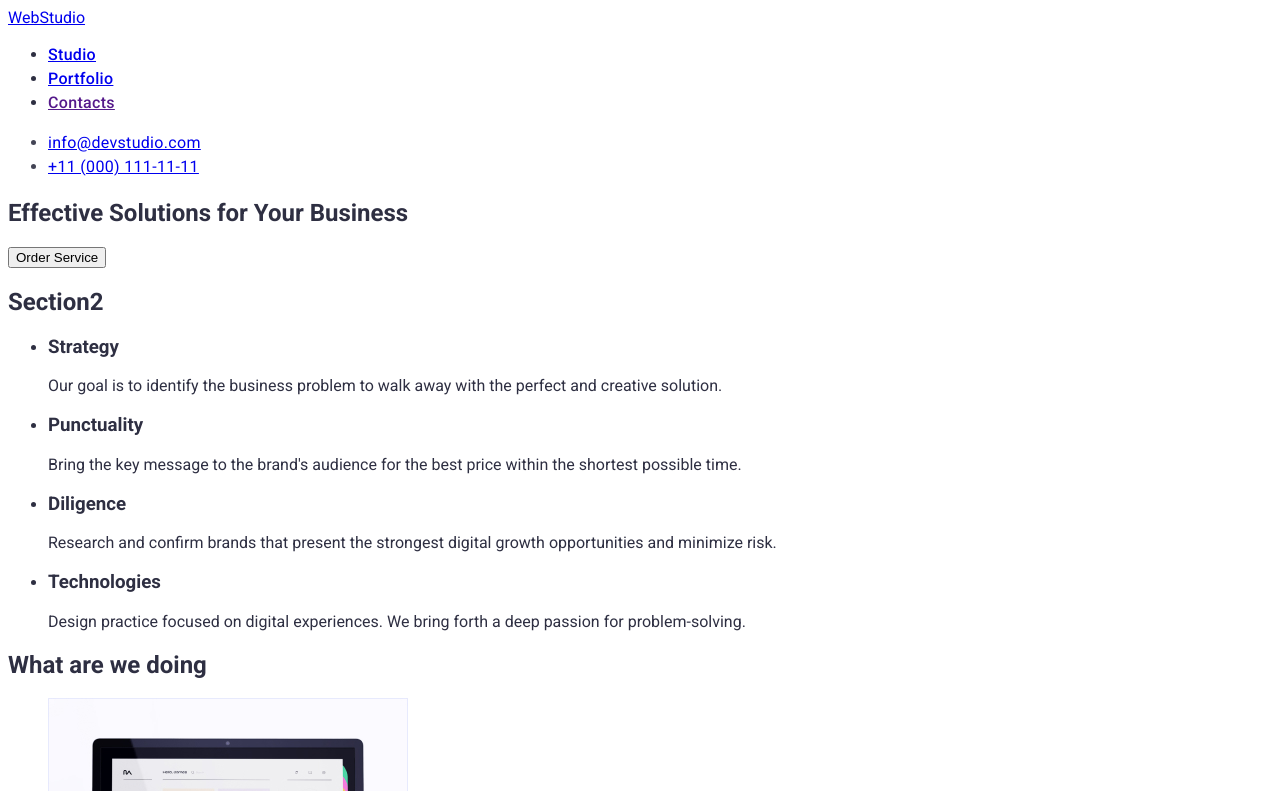
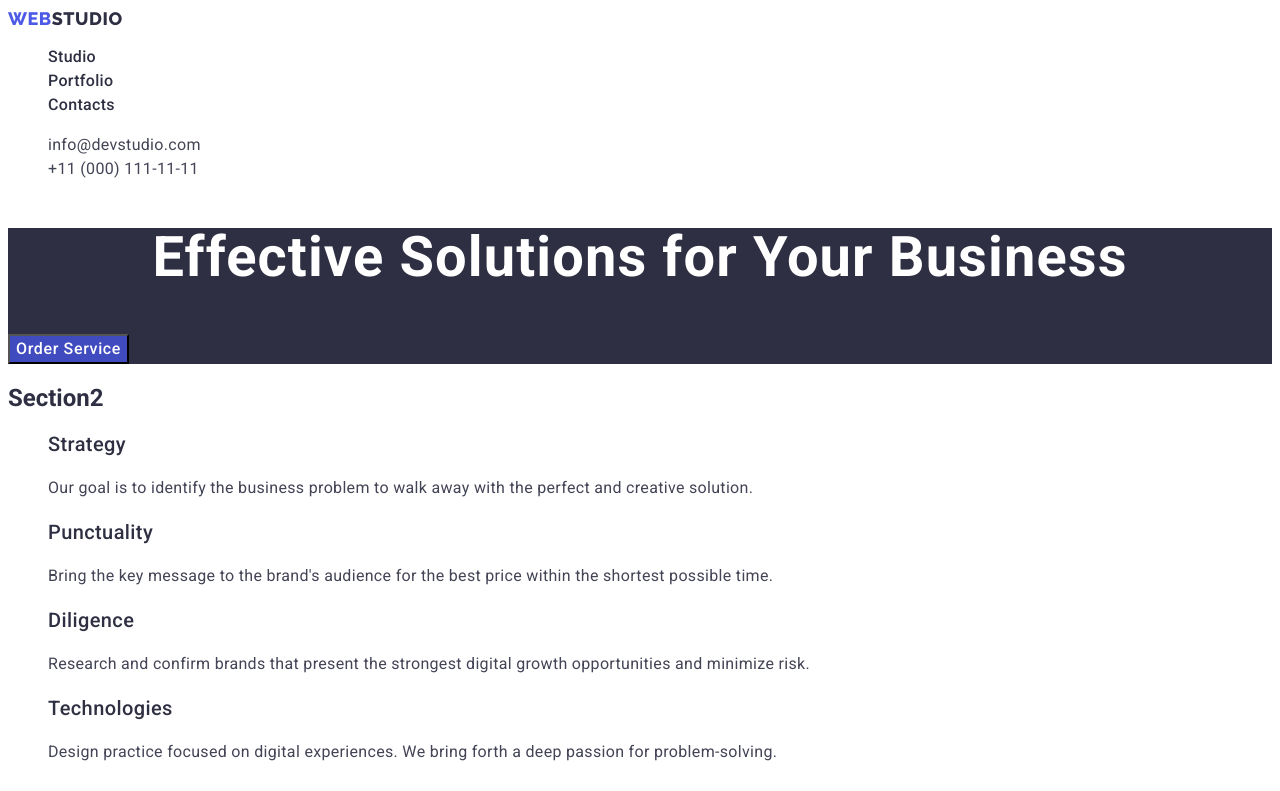
Before and after one commit to lirikape/goit-markup-hw-02, a plain HTML site: page index.html in a window 1280 px wide. Both pictures are taken after a click on the button "Order Service". Shown: the top 791 px of the page. Drawn offline with Linux system fonts and the light colour scheme.

Commit message:
hw2
update 1.1

```diff
--- a/css/styles.css
+++ b/css/styles.css
@@ -1,65 +1,166 @@
 :root{
     --navyblue: #2E2F42;
+    --slate: #434455;
+    --ocean: #404BBF;
+    --iris: #4D5AE5;
+    --white: #FFFFFF;
+    --cloud: #F4F4FD;
 }
+
 
 body{
     font-family: "Roboto", sans-serif;
     color: #2E2F42;
+    color: #434455
+    background-color: var(#FFFFFF);
 }
 /* header */
-.header-navigation{
-    color: var(--navyblue, #2E2F42);
 
-    /* Body Medium */
-    font-size: 16px;
-    font-style: normal;
-    font-weight: 500;
-    line-height: 24px; /* 150% */
-    letter-spacing: 0.32px;
+.logo{
+    font-family: "Raleway", sans-serif;
+    font-weight: 800;
+    font-size: 18px;
+    line-height: 1.17;
+    letter-spacing: 0.03em;
+    text-transform: uppercase;
+    color: var(--iris, #4D5AE5);
+    text-decoration: none;
+
 }
 
-.contacts-list{
-    color: var(--slate, #434455);
-
-    /* Body */
-    font-size: 16px;
-    font-style: normal;
-    font-weight: 400;
-    line-height: 24px; /* 150% */
-    letter-spacing: 0.32px;
-}
-.contacts-list .link:hover,
-.contacts-list .link:focus {
-    color: var(--ocean, #404BBF);
-
-    /* Body */
-    font-family: Roboto;
-    font-size: 16px;
-    font-style: normal;
-    font-weight: 400;
-    line-height: 24px; /* 150% */
-    letter-spacing: 0.32px;
+.logo .span-logo-top{
+    color: var(--navyblue);
 }
 
-/* project cards */
-.cards .title {
-    color: var(--navyblue, #2E2F42);
-    font-family: Roboto;
-    font-size: 20px;
-    font-style: normal;
+/* header navigation */
+.list{
+    list-style: none;
+}
+.link{
+    text-decoration: none;
+}
+.nav-list{
     font-weight: 500;
-    line-height: 24px; /* 120% */
-    letter-spacing: 0.4px;
+    font-size: 16px;
+    line-height: 1.5;
+    letter-spacing: 0.02em;
+    color: var(--navyblue);
+    text-decoration: none;
+}
+.nav-list:hover,
+.nav-list:focus {
+    color: var(--ocean);
 }
 
-.cards .text {
-    color: var(--slate, #434455);
+address{
+    font-style: normal;
+}
 
-    /* Body */
-    font-family: Roboto;
+.mail-phone{
     font-size: 16px;
-    font-style: normal;
-    font-weight: 400;
-    line-height: 24px; /* 150% */
-    letter-spacing: 0.32px;
+    line-height: 1.5;
+    letter-spacing: 0.02em;
+    color: var(--slate);
+    text-decoration: none;
 }
+
+.mail-phone:hover,
+.mail-phone:focus {
+    color: var(--ocean);
+}
+
+/* section 1 */
+.section-one {
+    background-color: var(--navyblue)
+}
+
+.effective {
+    font-size: 56px;
+    line-height: 1.07;
+    text-align: center;
+    letter-spacing: 0.02em;
+    color: var(--white);
+}
+.button_order {
+    background-color: #4D5AE5;
+    font-family: "Roboto", sans-serif;
+    font-weight: 500;
+    font-size: 16px;
+    line-height: 1.5;
+    letter-spacing: 0.04em;
+    color: #ffffff;
+    cursor: pointer;
+}
+.button_order:hover,
+.button_order:focus {
+    background-color: #404BBF;
+}
+
+
+/* section 2 */
+.title {
+    color: var(--navyblue);
+    font-size: 20px;
+    font-weight: 500;
+    line-height: 1.2;
+    letter-spacing: 0.02em;
+}
+
+.text {
+    color: var(--slate);
+    font-size: 16px;
+    line-height: 1.5;
+    letter-spacing: 0.02em;
+}
+
+
+/* section 3 */
+.we-doing {
+    font-size: 36px;
+    line-height: 1.11;
+    text-align: center;
+    letter-spacing: 0.02em;
+    text-transform: capitalize;
+    color: var(--navyblue);
+}
+
+/* section 4 */
+.our-team {
+    background-color: #F4F4FD;
+}
+.floor{
+    background-color: #FFFFFF;
+}
+
+
+
+/* footer */
+.footer-side{
+    background-color: var(--navyblue);
+}
+.span-logo-down{
+    color: var(--cloud);
+}
+.down{
+    color: var(--cloud);
+    line-height: 1.5;
+    letter-spacing: 0.02em;
+}
+
+/* porfolio */
+/* main */
+.button-all{
+    font-family: "Roboto", sans-serif;
+    font-weight: 500;
+    font-size: 16px;
+    line-height: 1.5;
+    letter-spacing: 0.04em;
+    color: var(--iris);
+    background-color: var(--cloud);
+    cursor: pointer;
+}
+.button-all:hover,
+.button-all:focus{
+    color: var(--white);
+    background-color: var(--ocean);
+}
--- a/index.html
+++ b/index.html
@@ -12,30 +12,33 @@
     <title>WebStudio</title>
 </head>
 
-<body>
+<body class="body">
     <!-- header -->
     <header>
         <nav>
-            <a href="./index.html">WebStudio</a>
-            <ul class="header-navigation">
+            <a href="./index.html" class="logo" class="link"
+              >Web<span class="span-logo-top">Studio</span>
+              </a>
+            <!-- list -->
+            <ul class="list">
                 <li>
-                    <a href="./index.html">Studio</a>
+                    <a href="./index.html" class="nav-list" class="link">Studio</a>
                 </li>
                 <li>
-                    <a href="./portfolio.html">Portfolio</a>
+                    <a href="./portfolio.html" class="nav-list" class="link">Portfolio</a>
                 </li>
                 <li>
-                    <a href="">Contacts</a>
+                    <a href="" class="nav-list" class="link">Contacts</a>
                 </li>
             </ul>
         </nav>
         <address>
-            <ul class="contacts-list">
+            <ul class="list">
                 <li>
-                    <a href="mailto:info@devstudio.com">info@devstudio.com</a>
+                    <a href="mailto:info@devstudio.com" class="mail-phone" class="link">info@devstudio.com</a>
                 </li>
                 <li>
-                    <a href="tel:+110001111111">+11 (000) 111-11-11</a>
+                    <a href="tel:+110001111111" class="mail-phone" class="link">+11 (000) 111-11-11</a>
                 </li>
             </ul>
         </address>
@@ -44,43 +47,43 @@
     <!-- main -->
     <main>
         <!-- Section1 -->
-        <section>
-            <h1>
+        <section  class="section-one">
+            <h1  class="effective">
                 Effective Solutions
                 for Your Business
             </h1>
-            <button type="button">Order Service</button>
+            <button type="button" class="button_order">Order Service</button>
         </section>
 
         <!-- Section2 -->
 
         <section>
             <h2>Section2</h2>
-            <ul>
+            <ul class="list">
                 <li>
                     <!-- Strategy -->
-                    <h3>Strategy</h3>
-                    <p>Our goal is to identify the business problem to walk away with the perfect and creative solution.
+                    <h3 class="title">Strategy</h3>
+                    <p class="text">Our goal is to identify the business problem to walk away with the perfect and creative solution.
                     </p>
                 </li>
                 <!-- Punctuality -->
                 <li>
-                    <h3>Punctuality</h3>
-                    <p>Bring the key message to the brand's audience for the best price within the shortest possible
+                    <h3 class="title">Punctuality</h3>
+                    <p class="text">Bring the key message to the brand's audience for the best price within the shortest possible
                         time.
                     </p>
                 </li>
                 <!-- Diligence -->
                 <li>
-                    <h3>Diligence</h3>
-                    <p>Research and confirm brands that present the strongest digital growth opportunities and minimize
+                    <h3 class="title">Diligence</h3>
+                    <p class="text">Research and confirm brands that present the strongest digital growth opportunities and minimize
                         risk.
                     </p>
                 </li>
                 <!-- Technologies -->
                 <li>
-                    <h3>Technologies</h3>
-                    <p>Design practice focused on digital experiences. We bring forth a deep passion for
+                    <h3 class="title">Technologies</h3>
+                    <p class="text">Design practice focused on digital experiences. We bring forth a deep passion for
                         problem-solving.
                     </p>
                 </li>
@@ -89,8 +92,8 @@
 
         <!-- Section3 -->
         <section>
-            <h2>What are we doing</h2>
-            <ul>
+            <h2 class="we-doing">What are we doing</h2>
+            <ul class="list">
                 <li>
                     <img src="./images/section2/laptop.jpg" alt="laptop" width="360">
                 </li>
@@ -104,33 +107,33 @@
         </section>
 
         <!-- Our Team -->
-        <section>
-            <h2>Our Team</h2>
+        <section class="our-team">
+            <h2 class="we-doing">Our Team</h2>
             <!-- Mark card -->
-            <ul>
-                <li>
+            <ul class="list">
+                <li class="floor">
                     <img src="./images/section3/Mark.jpg" alt="Mark" width="264">
-                    <h3>Mark Guerrero</h3>
-                    <p>Product Designer</p>
+                    <h3 class="title">Mark Guerrero</h3>
+                    <p class="text">Product Designer</p>
                 </li>
                 <!-- Tom card -->
-                <li>
+                <li class="floor">
                     <img src="./images/section3/Tom.jpg" alt="Tom" width="264">
-                    <h3>Tom Ford</h3>
-                    <p>Frontend Developer</p>
+                    <h3 class="title">Tom Ford</h3>
+                    <p class="text">Frontend Developer</p>
                 </li>
                 <!-- Camila card -->
-                <li>
+                <li class="floor">
                     <img src="./images/section3/Camila.jpg" alt="Camila" width="264">
-                    <h3>Camila Garcia</h3>
-                    <p>Marketing</p>
+                    <h3 class="title">Camila Garcia</h3>
+                    <p class="text">Marketing</p>
 
                 </li>
                 <!-- Daniel card -->
-                <li>
+                <li class="floor">
                     <img src="./images/section3/Daniel.jpg" alt="Daniel" width="264">
-                    <h3>Daniel Wilson</h3>
-                    <p>UI Designer</p>
+                    <h3 class="title">Daniel Wilson</h3>
+                    <p class="text">UI Designer</p>
                 </li>
             </ul>
         </section>
@@ -138,9 +141,11 @@
     </main><br>
 
     <!-- Footer -->
-    <footer>
-        <a href="./index.html">WebStudio</a>
-        <p>Increase the flow of customers and sales for your business with digital marketing & growth solutions.</p>
+    <footer class="footer-side">
+        <a href="./index.html" class="logo" class="link"
+        >Web<span class="span-logo-down">Studio</span>
+        </a>
+        <p class="down">Increase the flow of customers and sales for your business with digital marketing & growth solutions.</p>
 
     </footer>
 </body>
```
Also changed, not shown: portfolio.html (+37 -44 lines).
